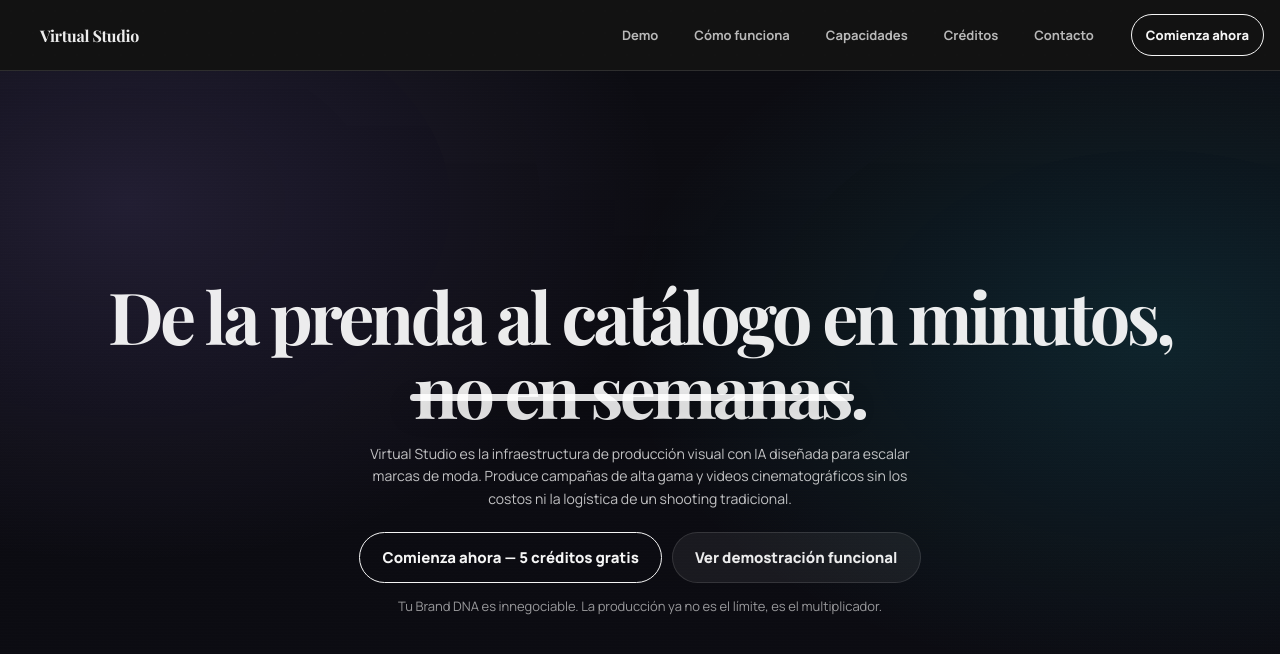
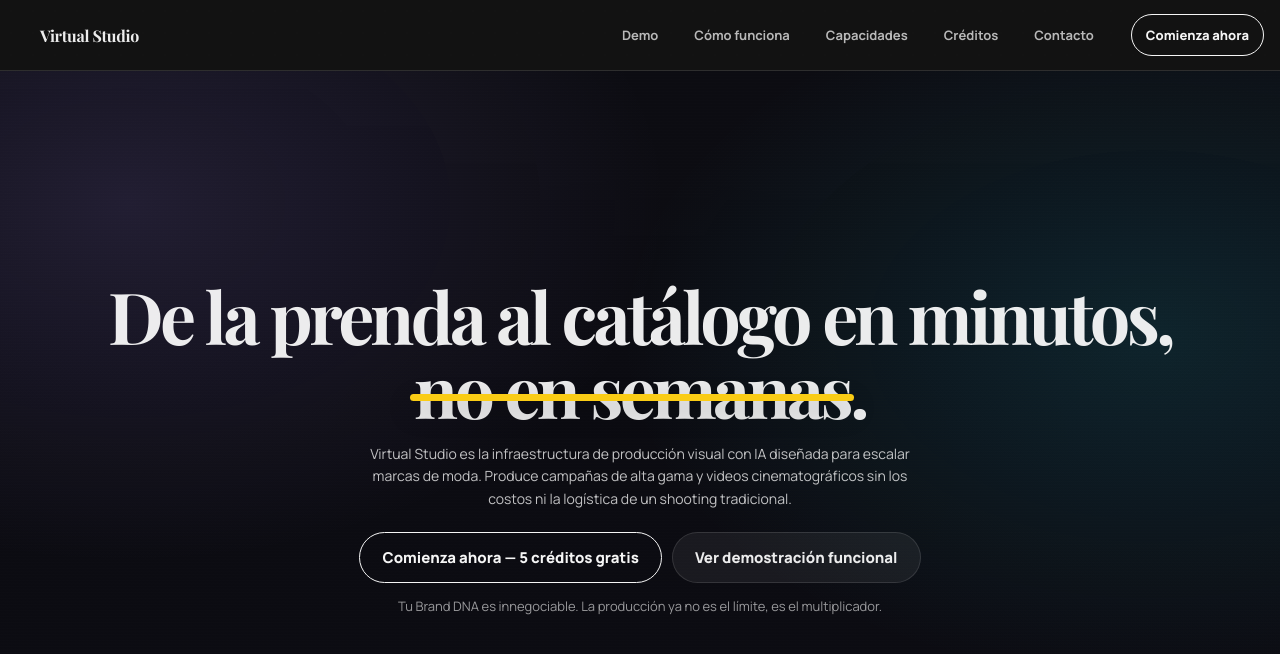
Before and after one commit to Jujo-95/virtual_estudio_web, a React (Vite) app: page / in a window 1280 px wide. Shown: the top 654 px of the page. Built offline with nearby package versions, Linux system fonts and the light colour scheme.

Commit message:
style(hero): línea de tachado amarilla sólida

```diff
--- a/src/index.css
+++ b/src/index.css
@@ -350,7 +350,7 @@ input {
   top: 56%;
   height: 0.1em;
   border-radius: 999px;
-  background: rgba(255, 255, 255, 0.88);
+  background: #facc15;
   box-shadow: 0 10px 26px rgba(0, 0, 0, 0.32);
   transform-origin: 0 50%;
   transform: scaleX(var(--vs-hero-strike, 0));
```
